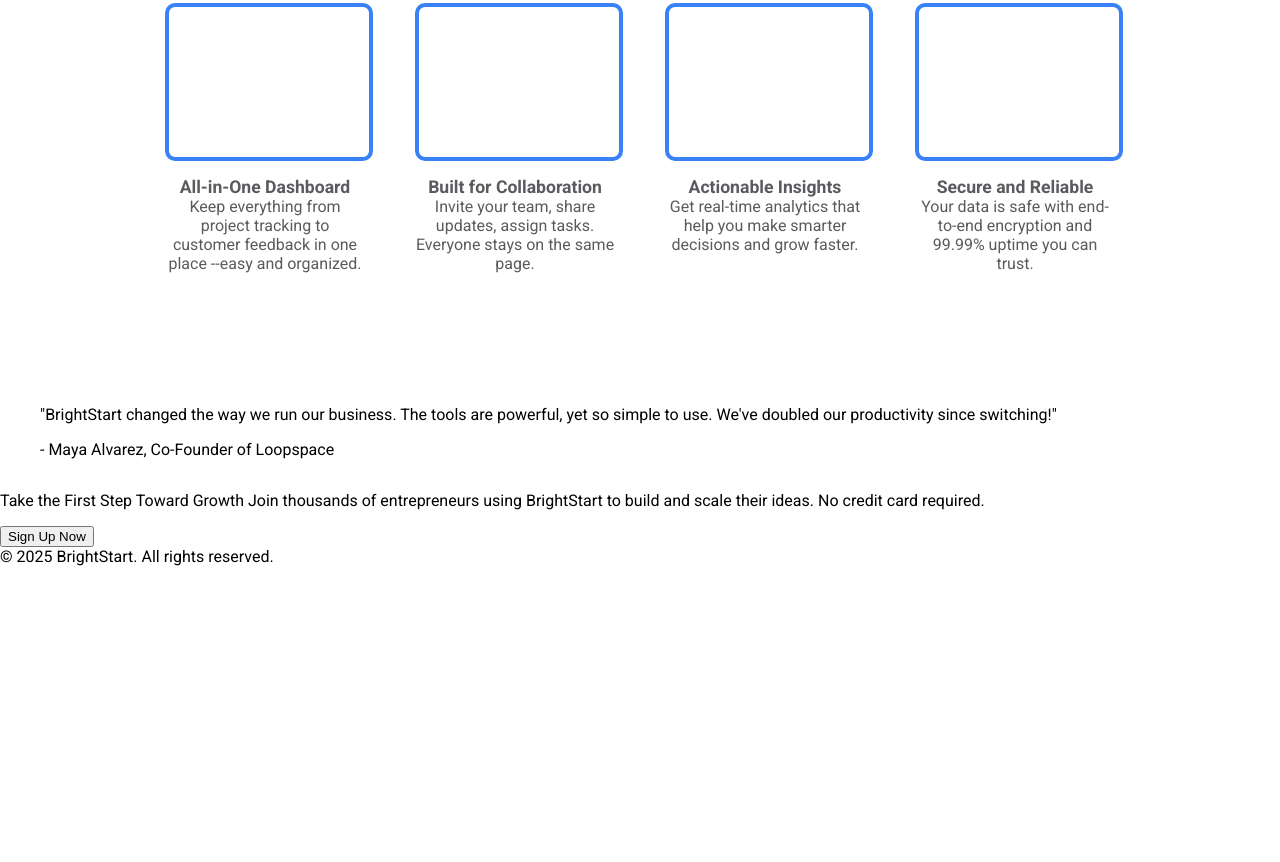
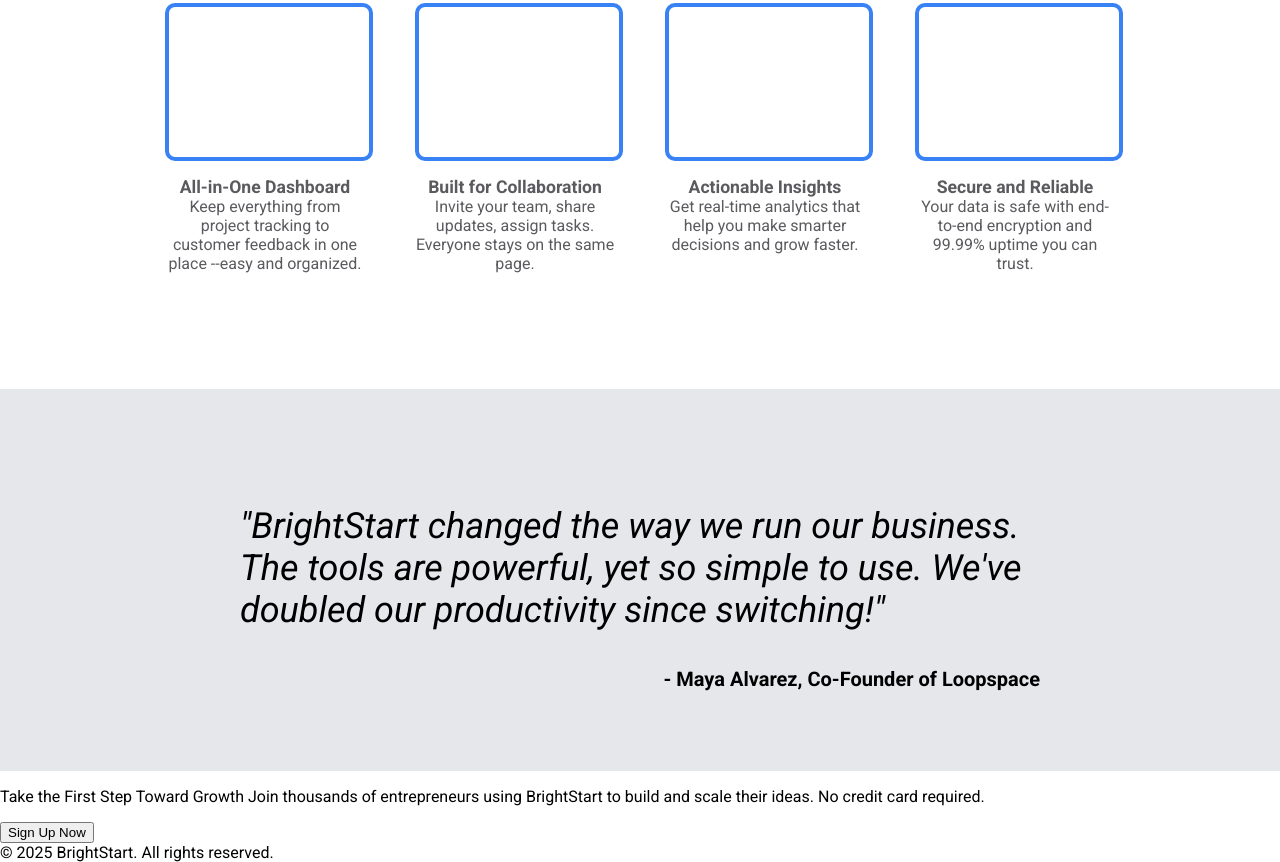
Before and after one commit to Mr-Bismark/odin-project-landing-page, a plain HTML site: page index.html in a window 1280 px wide. Shown: the part 630-1492 px from the top of the page. Before the commit the page ends 1196 px from the top, so only its background shows below. Drawn offline with Linux system fonts and the light colour scheme.

Commit message:
feat(style): Style the testimonial section
- Apply necessary font-styles and font-sizes
- Apply required background-colors
- Add necessary padding to achieve layout

```diff
--- a/style.css
+++ b/style.css
@@ -123,3 +123,23 @@ header{
     display: block;
     font-size: 1.1em;
 }
+
+/*
+    This section styles the testimonial section
+*/
+
+.testimonial{
+    background-color: #e5e7eb;
+    padding: 80px 200px;
+}
+
+.testimonial blockquote p{
+    font-size: 36px;
+    font-style: italic;
+}
+
+.testimonial blockquote footer{
+    font-weight: bold;
+    float: right;
+    font-size: 20px;
+}
```
